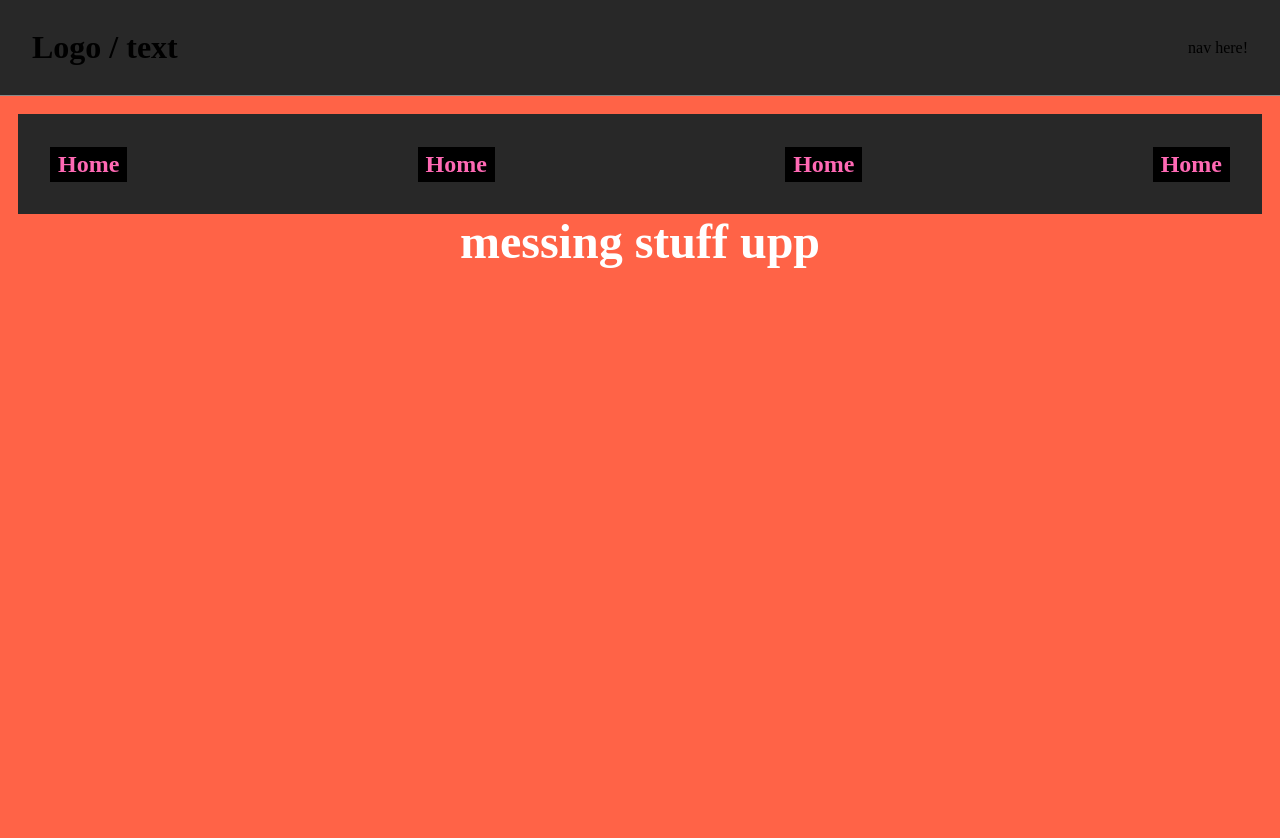
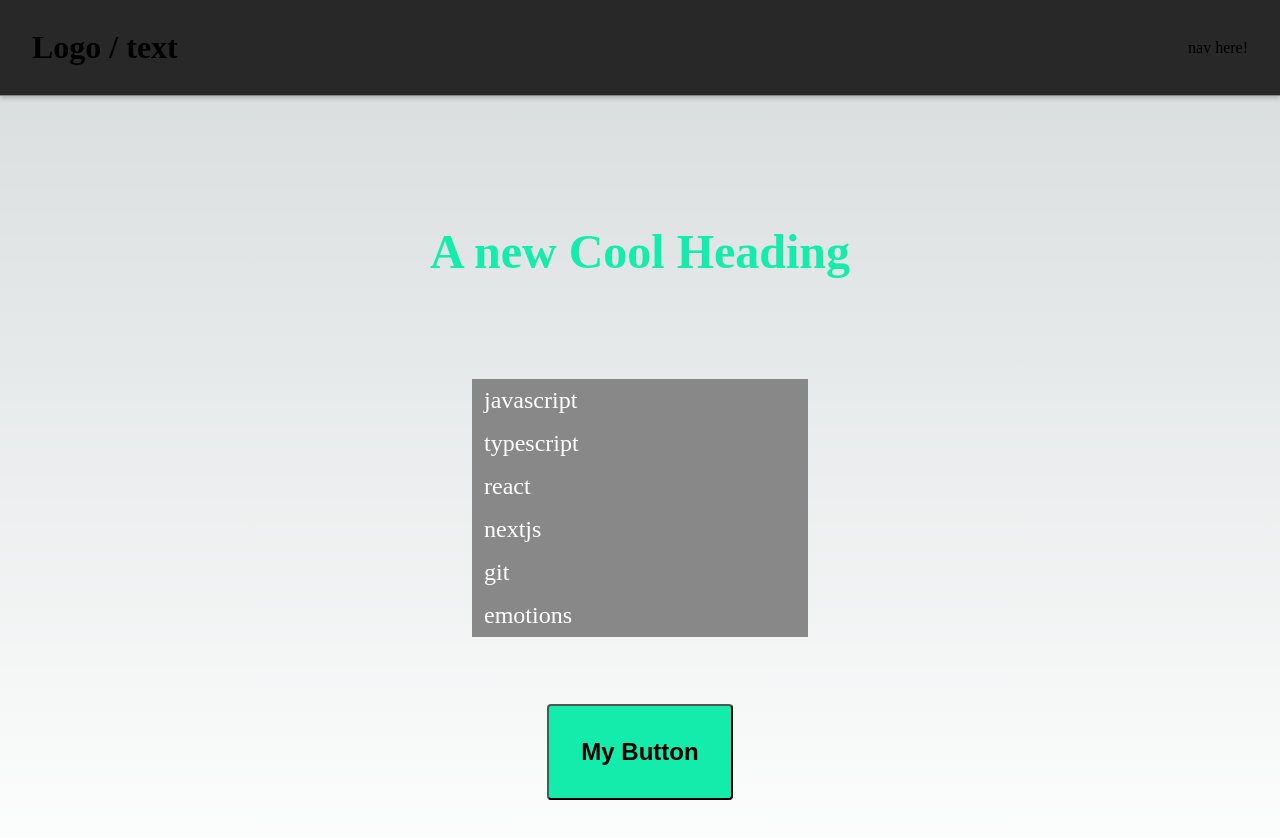
Before and after one commit to xxrobone/labb_2, a Next.js app: page / in a window 1280 px wide. Shown: the top 838 px of the page. Built offline with nearby package versions, Linux system fonts and the light colour scheme.

Commit message:
rebase, removed messed up component

```diff
--- a/app/components/destroy/Destroy.jsx
+++ /dev/null
@@ -1,63 +0,0 @@
-import React from 'react'
-
-const Styling = {
-    position: "fixed",
-    width: "100vw",
-    height: "100vh",
-    zIndex: "1000",
-    backgroundColor: 'tomato',
-    textAlign:'center',
-    padding: '0.75em',
-    margin: "0",
-    color:'white',
-    fontWeight: 'bold',
-    fontSize: '1.5em'
-}
-
-const headerStyle = {
-    display: "flex",
-    height: "100px",
-    backgroundColor: "#282828"
-}
-
-const ulStyle = {
-    display: "flex",
-    width: "100%",
-    height: "100%",
-    alignItems: "center",
-    flexDirection: "row",
-    justifyContent: "space-between",
-}
-
-const liStyle = {
-    padding: "4px 8px",
-    background: "black",
-    color: "white",
-    listStyle: "none"
-}
-
-const aStyle = {
-    textDecoration: "none",
-    color: "hotpink",
-    fontWeight: "800",
-    fontSize: "1.5rem"
-}
-
-const Destroy = () => {
-  return (
-      <div style={Styling}>
-          <header style={headerStyle}>
-              <ul style={ulStyle}>
-                  <li style={liStyle}><a style={aStyle} href="">Home</a></li>
-                  <li style={liStyle}><a style={aStyle} href="">Home</a></li>
-                  <li style={liStyle}><a style={aStyle} href="">Home</a></li>
-                  <li style={liStyle}><a style={aStyle} href="">Home</a></li>
-
-              </ul>
-          </header>
-          <h1>messing stuff upp</h1>
-    </div>
-  )
-}
-
-export default Destroy
--- a/app/page.tsx
+++ b/app/page.tsx
@@ -4,18 +4,15 @@ import styles from './page.module.css'
 import Btn from './components/buttons/Btn'
 import Heading from './components/heading/Heading'
 import List from './components/list/List'
-import Destroy from './components/destroy/Destroy'
+
 const inter = Inter({ subsets: ['latin'] })
 
 export default function Home() {
   return (
-    <>
-      <Destroy />
     <main className={styles.main}>
       <Heading title="A new Cool Heading" />
       <List items={["javascript", "typescript", "react", "nextjs", "git", "emotions"]} render={(item: string) => <div>{item.toLowerCase()}</div>}/>
      <Btn>My Button</Btn>
     </main>
-    </>
   )
 }
```
